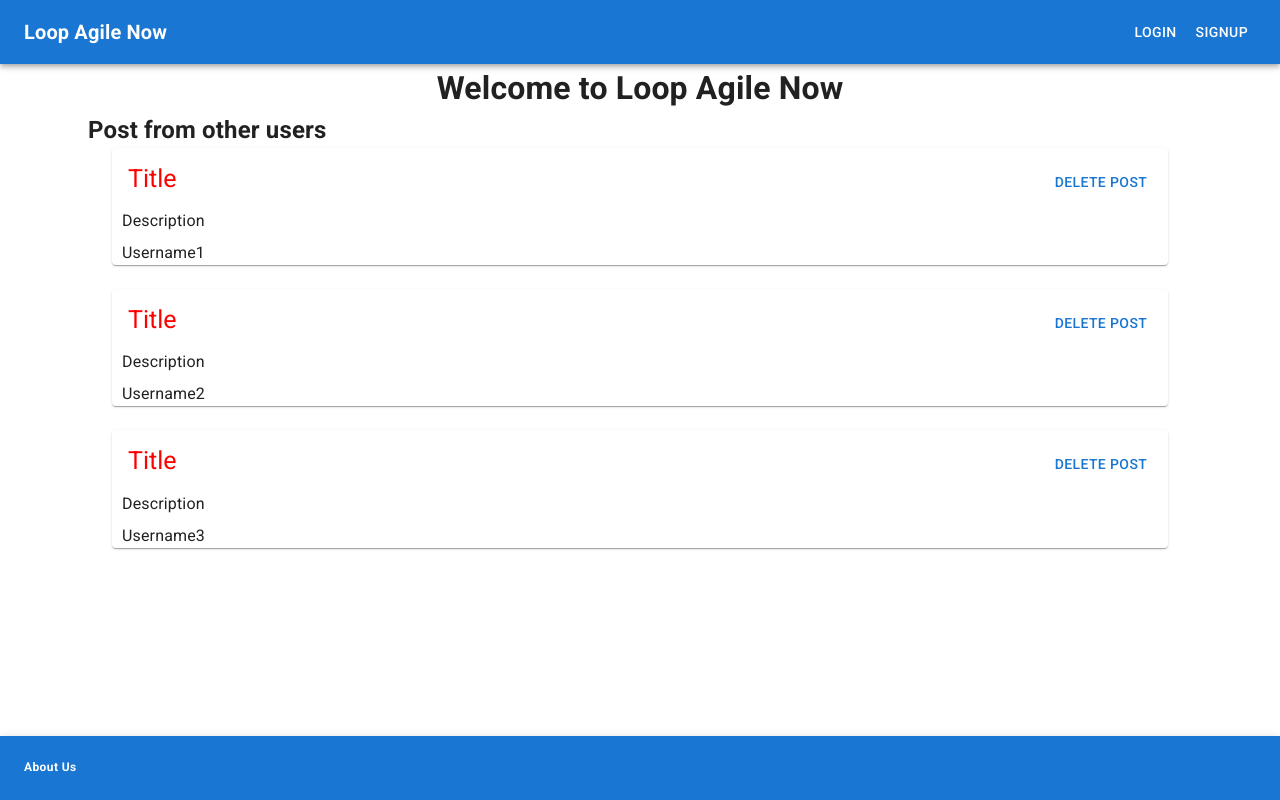
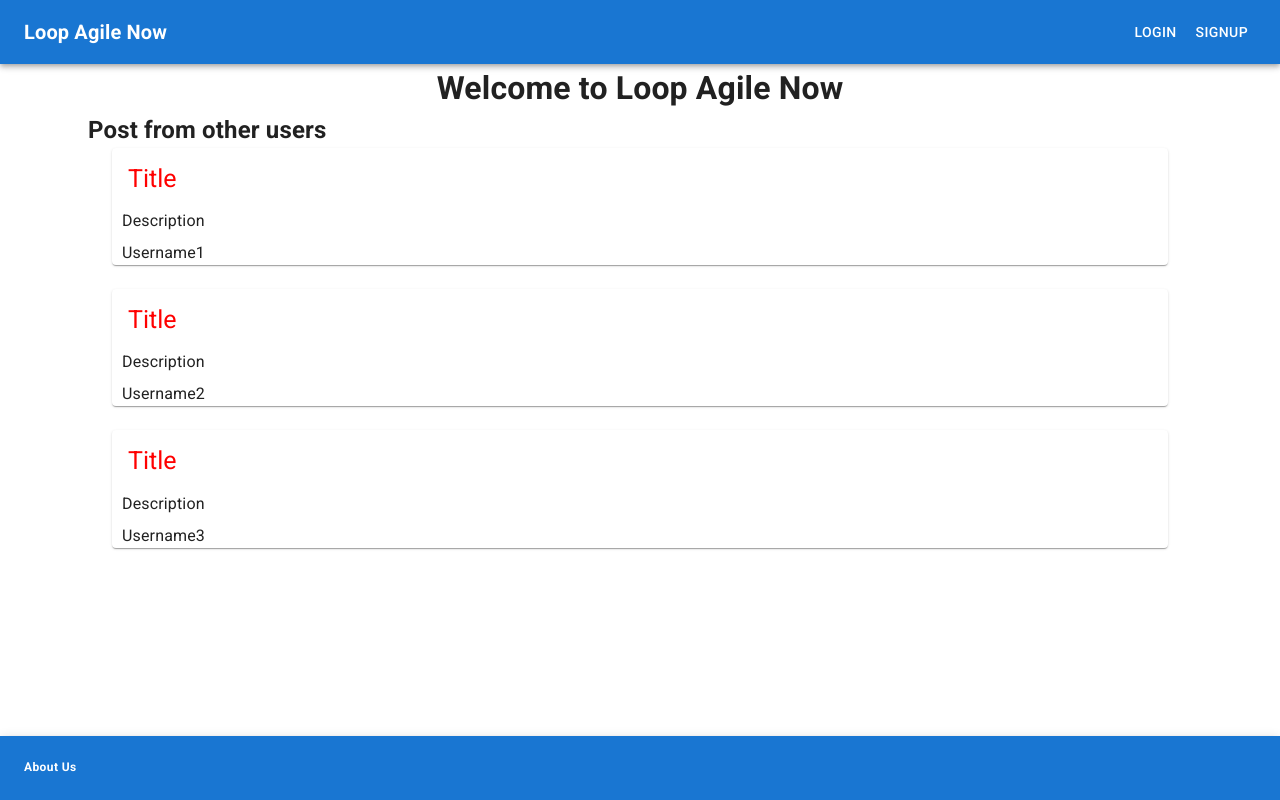
Before and after one commit to Puffay/RMIT-React-Loop-Agile-Now, a React (Create React App) app: page / in a window 1280 px wide. Built offline with nearby package versions, Linux system fonts and the light colour scheme.

Commit message:
more stuff on forum

```diff
--- a/src/component/ForumList.js
+++ b/src/component/ForumList.js
@@ -1,10 +1,15 @@
 import { Box, Button, Container, Grid, Paper, Typography } from "@mui/material";
+import React from "react";
+import { userContext } from "../App";
 
-// use this for forum
+// This is for forum
+
+//TODO: fix this so that delete post only shows user who created post and also don't show in home page
 
 const ForumList = (props) => {
     const forums = props.forums;
     const handleDelete = props.handleDelete;
+    const [user, setUser] = React.useContext(userContext);
     const title = props.title; // not needed unless i can think of something else to do with it
 
     console.log(props, forums); //delete
@@ -24,15 +29,19 @@ const ForumList = (props) => {
                                 </Typography>
                             </Grid>
                             <Grid item xs={4}>
-                                <Button onClick={() => handleDelete(forum.id)} sx={{ ml: '220px' }} >
-                                    Delete Post
-                                </Button>
+                                {user === null ? (
+                                    <div></div>)
+                                    : (
+                                    <Button onClick={() => handleDelete(forum.id)} sx={{ ml: '220px' }} >
+                                        Delete Post
+                                    </Button>)
+                                }
                             </Grid>
                         </Grid>
-                        <Typography component='p' variant='p' sx={{mb: '8px', ml: '10px'}}>
+                        <Typography component='p' variant='p' sx={{ mb: '8px', ml: '10px' }}>
                             {forum.body}
                         </Typography>
-                        <Typography component='p' variant='p' sx={{mb: '8px', ml: '10px'}}>
+                        <Typography component='p' variant='p' sx={{ mb: '8px', ml: '10px' }}>
                             {forum.author}
                         </Typography>
                     </Paper>
--- a/src/pages/Forum.js
+++ b/src/pages/Forum.js
@@ -7,13 +7,14 @@ import { Button, createTheme, Stack, TextField, Typography } from '@mui/material
 import { userContext } from '../App';
 
 // TODO: make the forum post and delete functional
+// TODO: i managed to loop the ForumList some how, on line 57
 
 const Forum = () => {
 
     const [empty, setEmpty] = useState('');
     const [user, setUser] = useContext(userContext);
     const [name, setName] = useState('John Doe');
-    const [forum, setForum] = useState();
+    const [forum, setForum] = useState('');
     const [forums, setForums] = useState([
         { title: 'Title', body: 'Description', author: 'Username1', id: 1 },
         { title: 'Title', body: 'Description', author: 'Username2', id: 2 },
@@ -22,37 +23,32 @@ const Forum = () => {
 
     const postForum = (e) => { // post on forum
         e.preventDefault();
-        console.log('forum');
 
-
+        console.log('Did the post forum work?');
     }
 
-    // this is for the textboxs which creates forums
+    //TODO this is for the textboxs which creates forums
     const onChangeForum = (e) => {
         setForum(e.target.value);
         console.log(forum);
     }
 
-    const handleClick = (e) => {
-        console.log('clicked', e);
-        // testing
-    }
-
+    // Delete Post
     const handleDelete = (id) => {
-        const newForums = forum.filter(forum => forum.id !== id);
-        setForums(newForums)
+        const newForums = forums.filter(forum => forum.id !== id);
+        setForums(newForums);
         console.log('delete forum');
     }
 
-    // fixs buttons Delete and Post
+    //TODO: fixs buttons Delete and Post
     return (
         <Container>
             <Typography component='h1' variant='h7' align='center'>
-                Welcome {user.name}
+                Welcome {user.user}
             </Typography>
             <Box onSubmit={postForum} align='center' >
                 <TextField
-                    id="post"
+                    name="post"
                     label="New post"
                     multiline
                     rows={4}
@@ -64,7 +60,7 @@ const Forum = () => {
                     <Button variant="outlined" color="error" onClick={() => { setEmpty(''); console.log('clicked delete') }}>
                         Delete
                     </Button>
-                    <Button type='submit' variant="contained" color="success" onClick={handleClick}>
+                    <Button type='submit' variant="contained" color="success">
                         Post
                     </Button>
                 </Stack>
@@ -74,7 +70,7 @@ const Forum = () => {
                     Post from other users
                 </Typography>
             </Container>
-            <ForumList forums={forums}  />
+            <ForumList forums={forums} handleDelete={handleDelete} />
         </Container>
     );
 }
```
